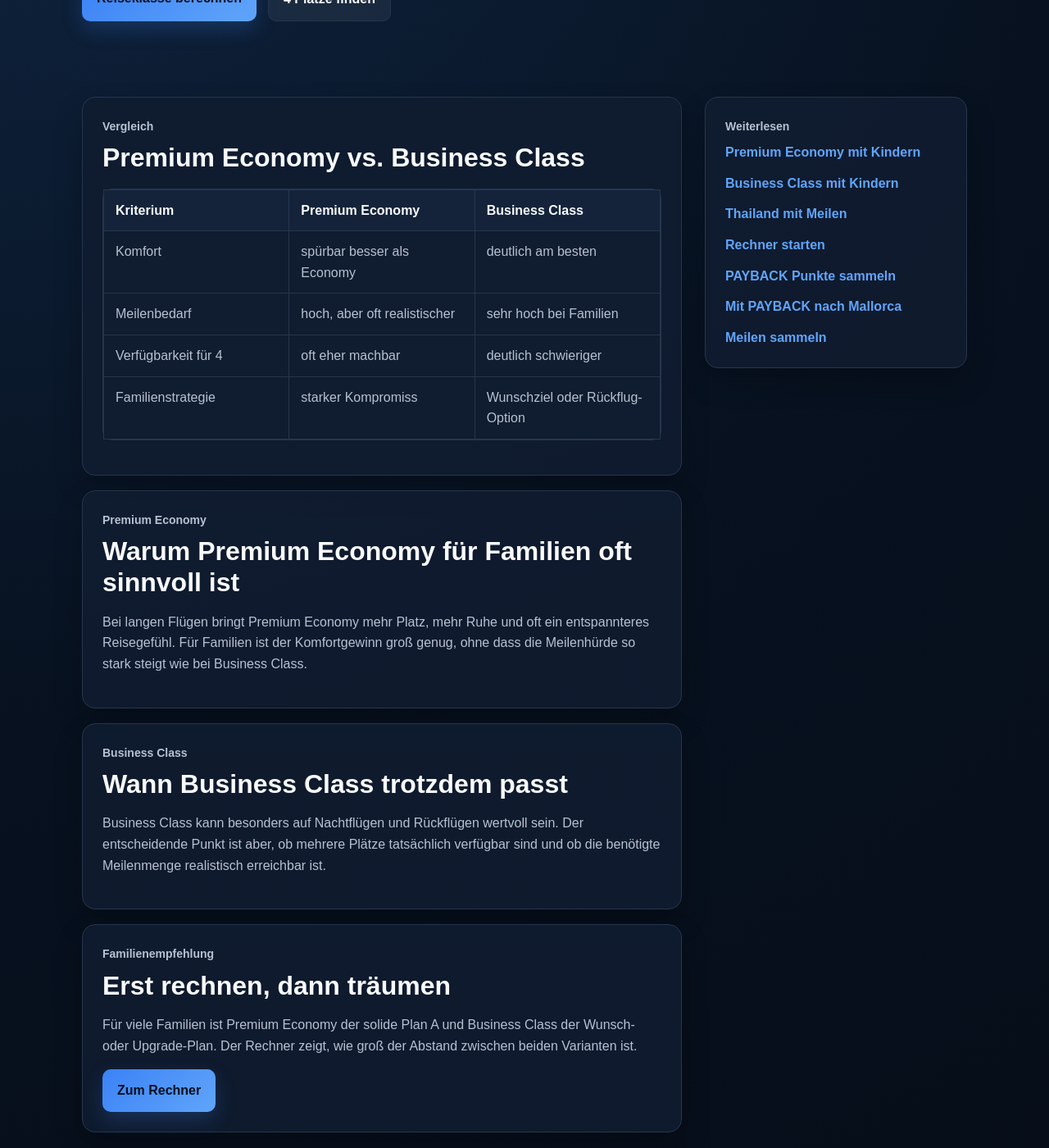
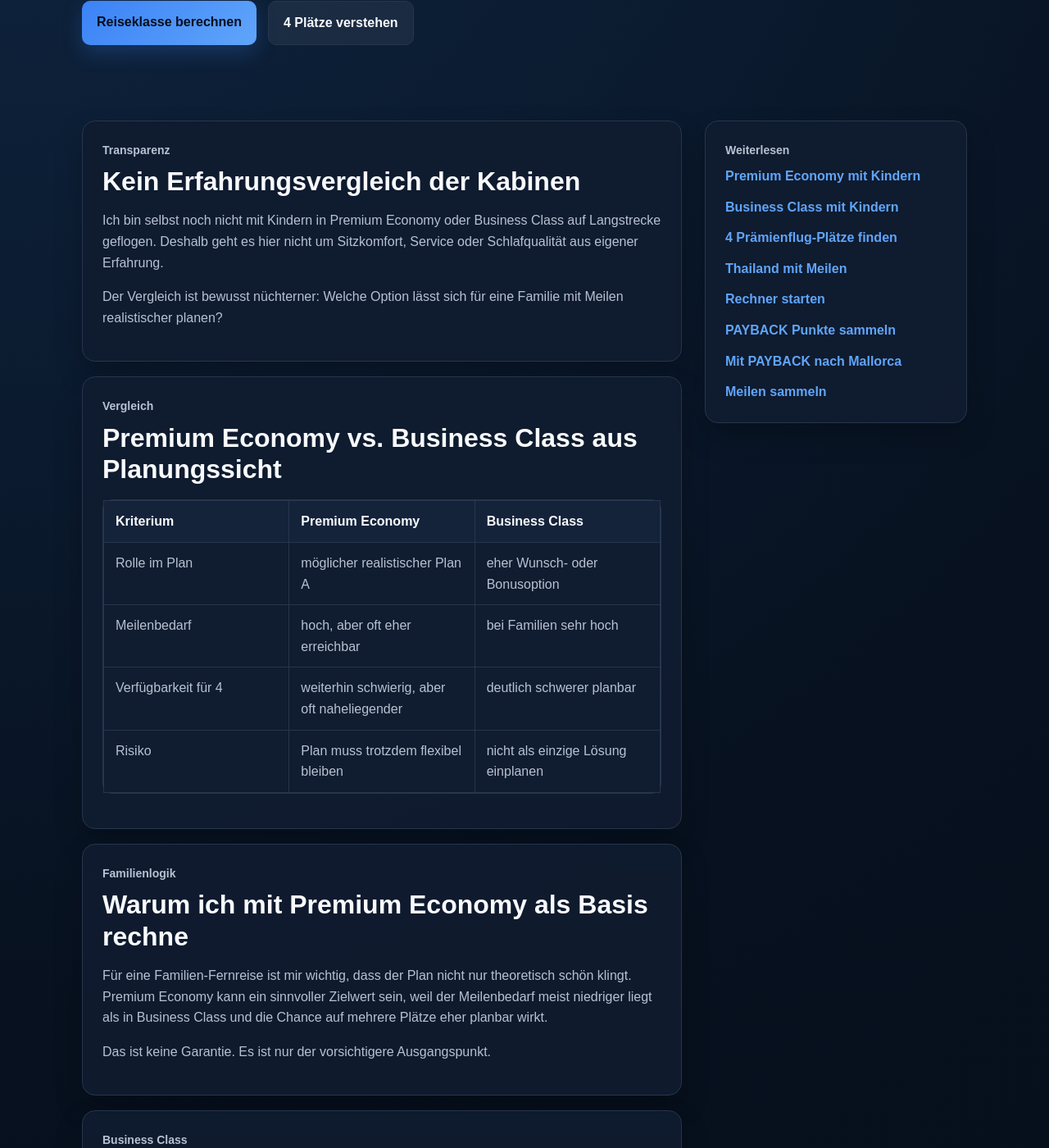
Before and after one commit to Praemienflug-Planer/miles-planer, a Jekyll site: the page built from premium-economy-oder-business-class/index.html, in a window 1280 px wide and 1400 px high, scrolled down 474 px. Shown: the whole window at 82% size. Built offline with Jekyll 4.4.1, drawn with Linux system fonts in a browser that asks for light colours; some of the changed text lies outside the part shown.

Commit message:
Reframe premium economy vs business class page

```diff
--- a/premium-economy-oder-business-class/index.html
+++ b/premium-economy-oder-business-class/index.html
@@ -6,26 +6,24 @@ layout: default
 <head>
   <meta charset="UTF-8" />
   <meta name="viewport" content="width=device-width, initial-scale=1" />
-  <title>Premium Economy oder Business Class mit Meilen? | Prämienflug-Planer</title>
-  <meta name="description" content="Premium Economy oder Business Class mit Meilen: Vergleich für Familien, Langstrecken und Ferienreisen – Komfort, Meilenbedarf und Realismus." />
-  <link rel="canonical" href="https://praemienflug-planer.github.io/miles-planer/premium-economy-oder-business-class/" />
+  <title>Premium Economy oder Business Class realistisch vergleichen | Prämienflug-Planer</title>
+  <meta name="description" content="Premium Economy oder Business Class mit Meilen: kein Erfahrungsvergleich, sondern ein Planungsrahmen für Familien – Meilenbedarf, Verfügbarkeit, Zuzahlung und Risiko." />
+  <link rel="canonical" href="https://praemienflug-planer.de/premium-economy-oder-business-class/" />
   <meta name="robots" content="index,follow" />
-  <meta property="og:type" content="article" />
-  <meta property="og:title" content="Premium Economy oder Business Class mit Meilen?" />
-  <meta property="og:description" content="Vergleich für Familien: Komfort, Meilenbedarf und realistische Buchbarkeit." />
-  <link rel="stylesheet" href="/miles-planer/assets/css/site.css?v=20260518-4" />
-  <script src="/miles-planer/assets/js/navigation-shell.js?v=20260518-4" defer></script>
+  <link rel="stylesheet" href="/assets/css/site.css?v=20260601-pe-bc-planung" />
 </head>
 <body>
 <a href="#main-content" class="skip-link">Zum Inhalt springen</a>
 <main id="main-content">
-  <section class="hero hero-small"><div class="container hero-grid seo-hero-grid"><div><p class="eyebrow">Vergleich</p><h1>Premium Economy oder Business Class mit Meilen?</h1><p class="hero-text">Business Class ist der Traum. Premium Economy ist für Familien oft der realistischere Weg. Entscheidend ist nicht nur Komfort, sondern auch Verfügbarkeit, Meilenbedarf und Zuzahlung.</p><div class="hero-actions"><a class="btn btn-primary" href="/miles-planer/rechner/">Reiseklasse berechnen</a><a class="btn btn-secondary" href="/miles-planer/vier-praemienflug-plaetze-finden/">4 Plätze finden</a></div></div><div class="hero-card"><h2>Kurzfazit</h2><ul><li>Business Class: maximaler Komfort, hoher Meilenbedarf</li><li>Premium Economy: guter Familienkompromiss</li><li>bei 4 Personen zählt Verfügbarkeit</li><li>Cash-Zuzahlungen immer vergleichen</li></ul></div></div></section>
+  <section class="hero hero-small"><div class="container hero-grid seo-hero-grid"><div><p class="eyebrow">Planungsrahmen</p><h1>Premium Economy oder Business Class: was ist für Familien realistischer?</h1><p class="hero-text">Diese Seite ist kein Komfort- oder Produkttest. Ich vergleiche Premium Economy und Business Class hier aus Planungssicht: Welche Reiseklasse wirkt für eine Familie mit Meilen eher erreichbar, wenn mehrere Plätze, Ferienzeiten, Zuzahlungen und Sammelzeit zusammenkommen?</p><div class="hero-actions"><a class="btn btn-primary" href="/rechner/">Reiseklasse berechnen</a><a class="btn btn-secondary" href="/vier-praemienflug-plaetze-finden/">4 Plätze verstehen</a></div></div><div class="hero-card"><h2>Kurzfazit</h2><ul><li>Premium Economy wirkt als Basisplan realistischer</li><li>Business Class bleibt eine Wunschoption</li><li>bei 4 Personen zählt Verfügbarkeit mehr als Theorie</li><li>Zuzahlungen und Cashpreise entscheiden mit</li></ul></div></div></section>
   <section class="section"><div class="container seo-layout"><article class="seo-content">
-    <div class="article-card seo-card"><p class="eyebrow">Vergleich</p><h2>Premium Economy vs. Business Class</h2><div class="seo-table-wrap"><table class="seo-table"><thead><tr><th>Kriterium</th><th>Premium Economy</th><th>Business Class</th></tr></thead><tbody><tr><td>Komfort</td><td>spürbar besser als Economy</td><td>deutlich am besten</td></tr><tr><td>Meilenbedarf</td><td>hoch, aber oft realistischer</td><td>sehr hoch bei Familien</td></tr><tr><td>Verfügbarkeit für 4</td><td>oft eher machbar</td><td>deutlich schwieriger</td></tr><tr><td>Familienstrategie</td><td>starker Kompromiss</td><td>Wunschziel oder Rückflug-Option</td></tr></tbody></table></div></div>
-    <div class="article-card seo-card"><p class="eyebrow">Premium Economy</p><h2>Warum Premium Economy für Familien oft sinnvoll ist</h2><p>Bei langen Flügen bringt Premium Economy mehr Platz, mehr Ruhe und oft ein entspannteres Reisegefühl. Für Familien ist der Komfortgewinn groß genug, ohne dass die Meilenhürde so stark steigt wie bei Business Class.</p></div>
-    <div class="article-card seo-card"><p class="eyebrow">Business Class</p><h2>Wann Business Class trotzdem passt</h2><p>Business Class kann besonders auf Nachtflügen und Rückflügen wertvoll sein. Der entscheidende Punkt ist aber, ob mehrere Plätze tatsächlich verfügbar sind und ob die benötigte Meilenmenge realistisch erreichbar ist.</p></div>
-    <div class="article-card seo-card"><p class="eyebrow">Familienempfehlung</p><h2>Erst rechnen, dann träumen</h2><p>Für viele Familien ist Premium Economy der solide Plan A und Business Class der Wunsch- oder Upgrade-Plan. Der Rechner zeigt, wie groß der Abstand zwischen beiden Varianten ist.</p><a class="btn btn-primary" href="/miles-planer/rechner/">Zum Rechner</a></div>
-  </article><aside class="seo-sidebar"><div class="article-card seo-card sticky-card"><p class="eyebrow">Weiterlesen</p><div class="sidebar-links"><a href="/miles-planer/premium-economy-mit-kindern/">Premium Economy mit Kindern</a><a href="/miles-planer/business-class-mit-kindern/">Business Class mit Kindern</a><a href="/miles-planer/meilen-thailand/">Thailand mit Meilen</a><a href="/miles-planer/rechner/">Rechner starten</a></div></div></aside></div></section>
+    <div class="article-card seo-card"><p class="eyebrow">Transparenz</p><h2>Kein Erfahrungsvergleich der Kabinen</h2><p>Ich bin selbst noch nicht mit Kindern in Premium Economy oder Business Class auf Langstrecke geflogen. Deshalb geht es hier nicht um Sitzkomfort, Service oder Schlafqualität aus eigener Erfahrung.</p><p>Der Vergleich ist bewusst nüchterner: Welche Option lässt sich für eine Familie mit Meilen realistischer planen?</p></div>
+    <div class="article-card seo-card"><p class="eyebrow">Vergleich</p><h2>Premium Economy vs. Business Class aus Planungssicht</h2><div class="seo-table-wrap"><table class="seo-table"><thead><tr><th>Kriterium</th><th>Premium Economy</th><th>Business Class</th></tr></thead><tbody><tr><td>Rolle im Plan</td><td>möglicher realistischer Plan A</td><td>eher Wunsch- oder Bonusoption</td></tr><tr><td>Meilenbedarf</td><td>hoch, aber oft eher erreichbar</td><td>bei Familien sehr hoch</td></tr><tr><td>Verfügbarkeit für 4</td><td>weiterhin schwierig, aber oft naheliegender</td><td>deutlich schwerer planbar</td></tr><tr><td>Risiko</td><td>Plan muss trotzdem flexibel bleiben</td><td>nicht als einzige Lösung einplanen</td></tr></tbody></table></div></div>
+    <div class="article-card seo-card"><p class="eyebrow">Familienlogik</p><h2>Warum ich mit Premium Economy als Basis rechne</h2><p>Für eine Familien-Fernreise ist mir wichtig, dass der Plan nicht nur theoretisch schön klingt. Premium Economy kann ein sinnvoller Zielwert sein, weil der Meilenbedarf meist niedriger liegt als in Business Class und die Chance auf mehrere Plätze eher planbar wirkt.</p><p>Das ist keine Garantie. Es ist nur der vorsichtigere Ausgangspunkt.</p></div>
+    <div class="article-card seo-card"><p class="eyebrow">Business Class</p><h2>Wann Business Class trotzdem in die Planung gehört</h2><p>Business Class kann als Wunschoption sinnvoll sein, wenn ein konkretes Suchergebnis passt: mehrere Plätze, akzeptable Zuzahlung, guter Cashvergleich und ein Routing, das mit Kindern funktioniert. Ohne diese Punkte bleibt sie für mich eher ein Szenario als ein fester Plan.</p></div>
+    <div class="article-card seo-card"><p class="eyebrow">Echte Beispiele</p><h2>Beispiele statt pauschaler Empfehlungen</h2><p>Konkrete Suchergebnisse mit Screenshots und Cashvergleich findest du in den Beispielartikeln. Dort sieht man besser, ob Premium Economy oder Business Class in einer echten Situation sinnvoll wirkt.</p><p><a class="btn btn-primary" href="/meilen-thailand/">Thailand-Beispiele ansehen</a> <a class="btn btn-secondary" href="/meilen-new-york/">New-York-Beispiel ansehen</a></p></div>
+    <div class="article-card seo-card"><p class="eyebrow">Nächster Schritt</p><h2>Beide Varianten im Rechner gegenüberstellen</h2><p>Am besten vergleichst du nicht abstrakt, sondern mit deiner Personenzahl, deinem Ziel und deiner Sammelrate.</p><a class="btn btn-primary" href="/rechner/">Zum Rechner</a></div>
+  </article><aside class="seo-sidebar"><div class="article-card seo-card sticky-card"><p class="eyebrow">Weiterlesen</p><div class="sidebar-links"><a href="/premium-economy-mit-kindern/">Premium Economy mit Kindern</a><a href="/business-class-mit-kindern/">Business Class mit Kindern</a><a href="/vier-praemienflug-plaetze-finden/">4 Prämienflug-Plätze finden</a><a href="/meilen-thailand/">Thailand mit Meilen</a><a href="/rechner/">Rechner starten</a></div></div></aside></div></section>
 </main>
 </body>
 </html>
```
